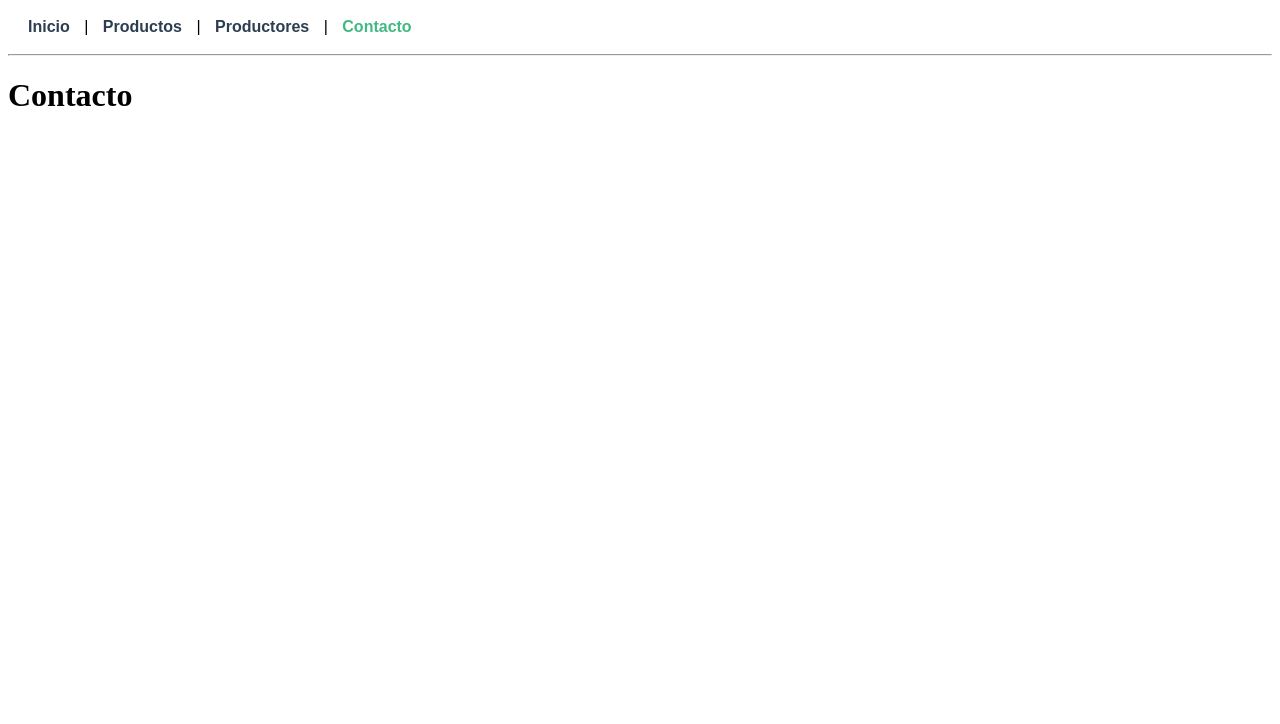
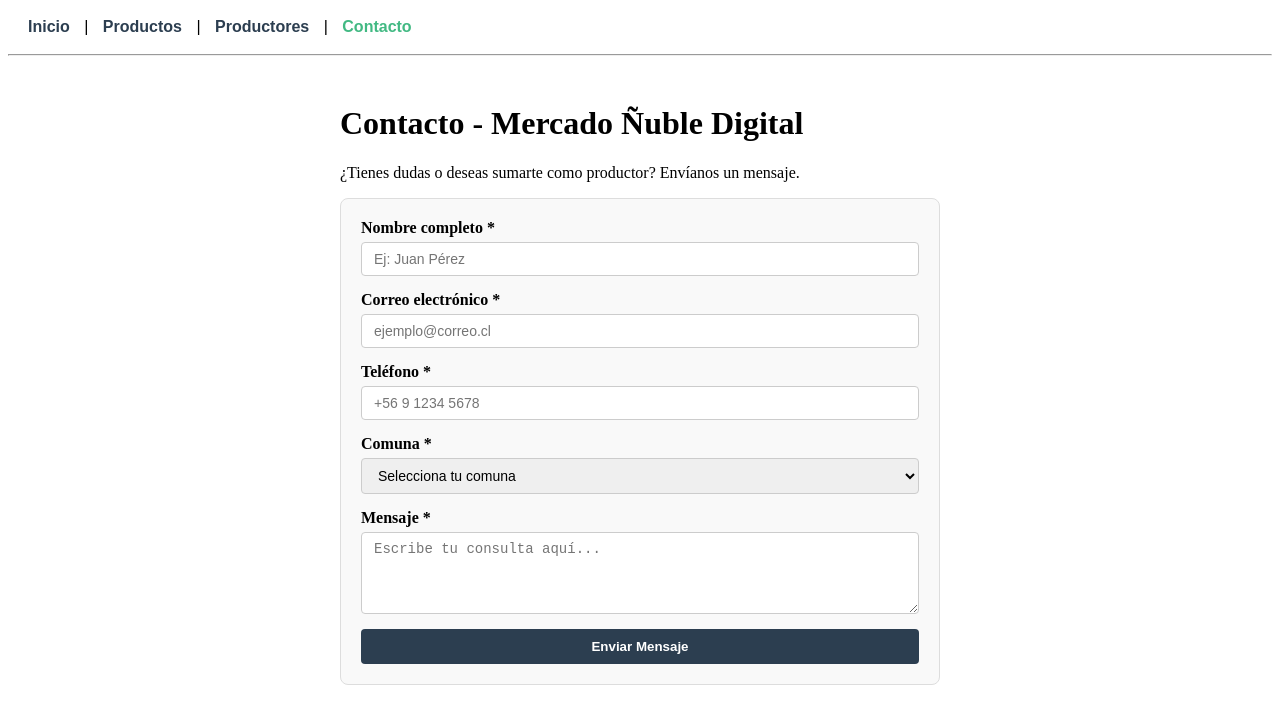
Before and after one commit to sebaacr/IW600-NT1-Sebastian-Concha, a Vue app: page /contacto in a window 1280 px wide. Shown: the top 724 px of the page. Built offline with nearby package versions, Linux system fonts and the light colour scheme.

Commit message:
Parte E - Implementación de vista Contacto con enlace de datos v-model, validación de formulario y despliegue de resumen de envío

```diff
--- a/src/views/Contacto.vue
+++ b/src/views/Contacto.vue
@@ -1,5 +1,153 @@
 <template>
-  <div>
-    <h1>Contacto</h1>
+  <div class="contacto-container">
+    <h1>Contacto - Mercado Ñuble Digital</h1>
+    <p>¿Tienes dudas o deseas sumarte como productor? Envíanos un mensaje.</p>
+
+    <!-- Mensaje de error si faltan datos -->
+    <div v-if="error" class="alerta error">
+      <p>⚠️ {{ error }}</p>
+    </div>
+
+    <!-- Mensaje de éxito y resumen de datos -->
+    <div v-if="enviado" class="alerta exito">
+      <h3>✅ ¡Mensaje enviado con éxito!</h3>
+      <p><strong>Resumen de la información ingresada:</strong></p>
+      <ul>
+        <li><strong>Nombre:</strong> {{ formulario.nombre }}</li>
+        <li><strong>Correo:</strong> {{ formulario.email }}</li>
+        <li><strong>Teléfono:</strong> {{ formulario.telefono }}</li>
+        <li><strong>Comuna:</strong> {{ formulario.comuna }}</li>
+        <li><strong>Mensaje:</strong> {{ formulario.mensaje }}</li>
+      </ul>
+    </div>
+
+    <!-- Formulario vinculado mediante v-model -->
+    <form @submit.prevent="procesarFormulario" class="formulario">
+      <div class="campo">
+        <label for="nombre">Nombre completo *</label>
+        <input id="nombre" type="text" v-model="formulario.nombre" placeholder="Ej: Juan Pérez" />
+      </div>
+
+      <div class="campo">
+        <label for="email">Correo electrónico *</label>
+        <input id="email" type="email" v-model="formulario.email" placeholder="ejemplo@correo.cl" />
+      </div>
+
+      <div class="campo">
+        <label for="telefono">Teléfono *</label>
+        <input id="telefono" type="tel" v-model="formulario.telefono" placeholder="+56 9 1234 5678" />
+      </div>
+
+      <div class="campo">
+        <label for="comuna">Comuna *</label>
+        <select id="comuna" v-model="formulario.comuna">
+          <option value="">Selecciona tu comuna</option>
+          <option value="Chillán">Chillán</option>
+          <option value="San Carlos">San Carlos</option>
+          <option value="Coihueco">Coihueco</option>
+          <option value="Portezuelo">Portezuelo</option>
+          <option value="Otra">Otra comuna de Ñuble</option>
+        </select>
+      </div>
+
+      <div class="campo">
+        <label for="mensaje">Mensaje *</label>
+        <textarea id="mensaje" v-model="formulario.mensaje" rows="4" placeholder="Escribe tu consulta aquí..."></textarea>
+      </div>
+
+      <button type="submit" class="btn-enviar">Enviar Mensaje</button>
+    </form>
   </div>
 </template>
+
+<script setup>
+import { ref } from 'vue'
+
+const formulario = ref({
+  nombre: '',
+  email: '',
+  telefono: '',
+  comuna: '',
+  mensaje: ''
+})
+
+const error = ref('')
+const enviado = ref(false)
+
+const procesarFormulario = () => {
+  // Validación de campos obligatorios
+  if (!formulario.value.nombre || !formulario.value.email || !formulario.value.telefono || !formulario.value.comuna || !formulario.value.mensaje) {
+    error.value = 'Por favor, completa todos los campos obligatorios antes de enviar.'
+    enviado.value = false
+    return
+  }
+
+  // Si pasa las validaciones
+  error.value = ''
+  enviado.value = true
+}
+</script>
+
+<style scoped>
+.contacto-container {
+  max-width: 600px;
+  margin: 0 auto;
+  padding: 20px;
+}
+.formulario {
+  display: flex;
+  flex-direction: column;
+  gap: 15px;
+  background: #f9f9f9;
+  padding: 20px;
+  border-radius: 8px;
+  border: 1px solid #ddd;
+}
+.campo {
+  display: flex;
+  flex-direction: column;
+  text-align: left;
+}
+.campo label {
+  font-weight: bold;
+  margin-bottom: 5px;
+}
+.campo input, .campo select, .campo textarea {
+  padding: 8px 12px;
+  border: 1px solid #ccc;
+  border-radius: 4px;
+  font-size: 14px;
+}
+.btn-enviar {
+  padding: 10px;
+  background-color: #2c3e50;
+  color: white;
+  border: none;
+  border-radius: 4px;
+  font-weight: bold;
+  cursor: pointer;
+}
+.btn-enviar:hover {
+  background-color: #1a252f;
+}
+.alerta {
+  padding: 12px;
+  border-radius: 6px;
+  margin-bottom: 15px;
+  text-align: left;
+}
+.alerta.error {
+  background-color: #f8d7da;
+  color: #721c24;
+  border: 1px solid #f5c6cb;
+}
+.alerta.exito {
+  background-color: #d4edda;
+  color: #155724;
+  border: 1px solid #c3e6cb;
+}
+.alerta ul {
+  margin-top: 8px;
+  padding-left: 20px;
+}
+</style>
```
Also changed, not shown: 1 other file (tests, documents, lock files or other folders).
